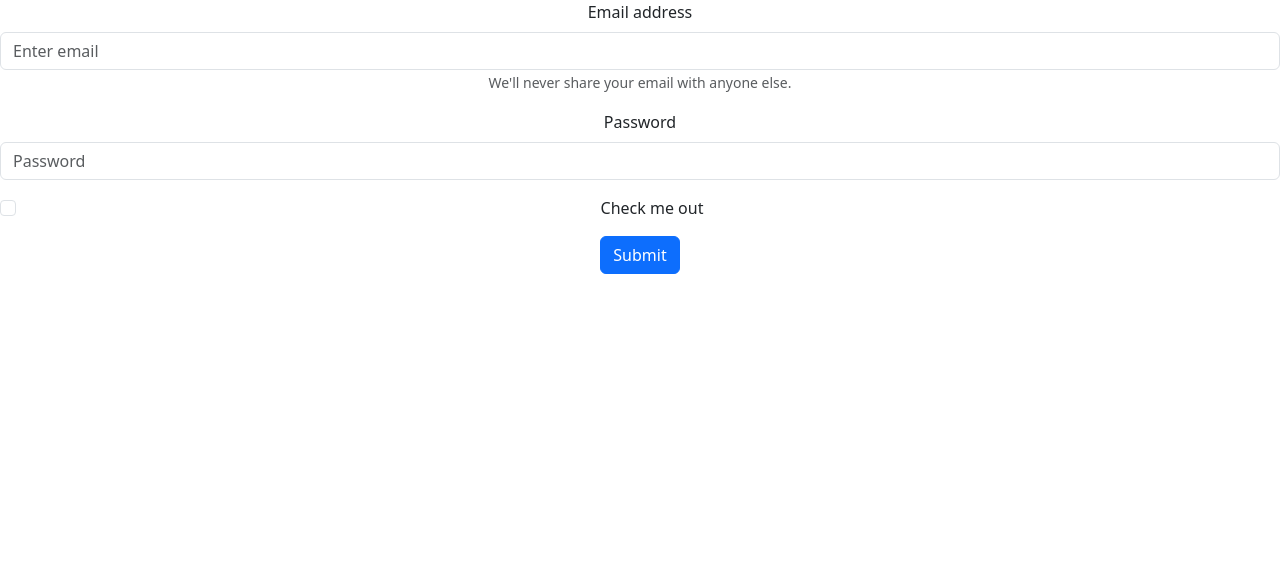
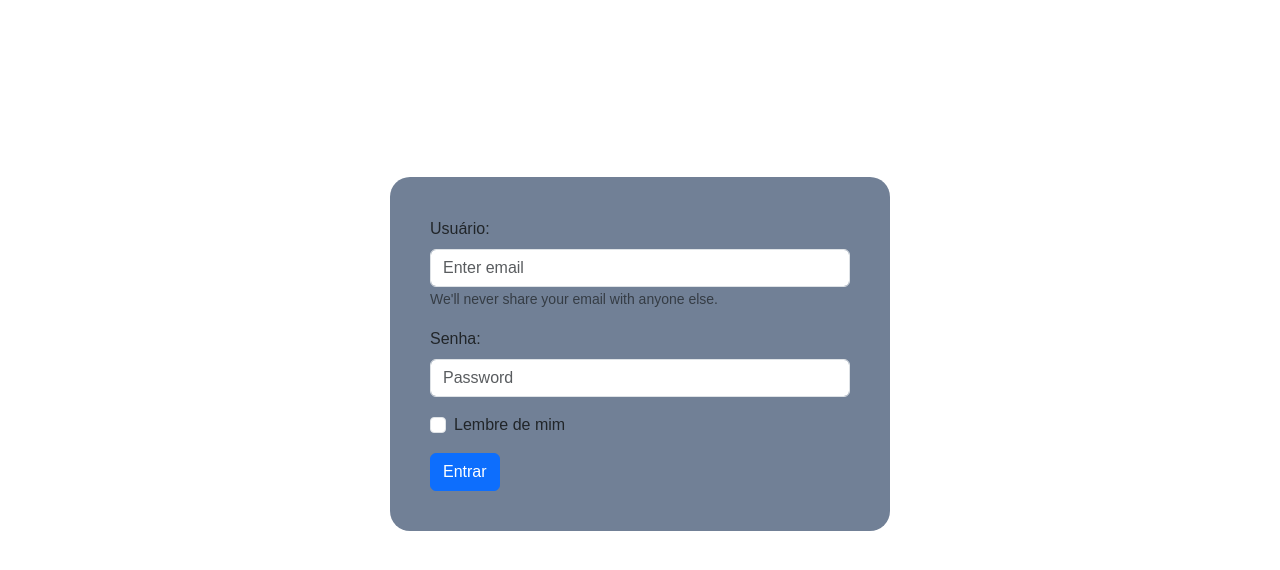
Before and after one commit to chyoda/coin_project, a React (Create React App) app: page / in a window 1280 px wide. Shown: the top 570 px of the page. Built offline with nearby package versions, Linux system fonts and the light colour scheme.

Commit message:
Iniitial Login

```diff
--- a/src/App.css
+++ /dev/null
@@ -1,38 +0,0 @@
-.App {
-  text-align: center;
-}
-
-.App-logo {
-  height: 40vmin;
-  pointer-events: none;
-}
-
-@media (prefers-reduced-motion: no-preference) {
-  .App-logo {
-    animation: App-logo-spin infinite 20s linear;
-  }
-}
-
-.App-header {
-  background-color: #282c34;
-  min-height: 100vh;
-  display: flex;
-  flex-direction: column;
-  align-items: center;
-  justify-content: center;
-  font-size: calc(10px + 2vmin);
-  color: white;
-}
-
-.App-link {
-  color: #61dafb;
-}
-
-@keyframes App-logo-spin {
-  from {
-    transform: rotate(0deg);
-  }
-  to {
-    transform: rotate(360deg);
-  }
-}
--- a/src/App.js
+++ b/src/App.js
@@ -1,5 +1,5 @@
 import logo from './logo.svg';
-import './App.css';
+import './styles/App.css'
 import Login from './pages/Login';
 import 'bootstrap/dist/css/bootstrap.min.css';
 
--- a/src/components/FormLog.js
+++ b/src/components/FormLog.js
@@ -1,12 +1,13 @@
 import Button from 'react-bootstrap/Button';
 import Form from 'react-bootstrap/Form';
-
+import '../styles/Login.css'
 
 function FormLog() {
     return (
-        <Form>
+    <div className='form_box'>
+        <Form className='login_form'>
             <Form.Group className="mb-3" controlId="formBasicEmail">
-            <Form.Label>Email address</Form.Label>
+            <Form.Label>Usuário:</Form.Label>
             <Form.Control type="email" placeholder="Enter email" />
             <Form.Text className="text-muted">
                 We'll never share your email with anyone else.
@@ -14,16 +15,17 @@ function FormLog() {
             </Form.Group>
 
             <Form.Group className="mb-3" controlId="formBasicPassword">
-            <Form.Label>Password</Form.Label>
+            <Form.Label>Senha:</Form.Label>
             <Form.Control type="password" placeholder="Password" />
             </Form.Group>
             <Form.Group className="mb-3" controlId="formBasicCheckbox">
-            <Form.Check type="checkbox" label="Check me out" />
+            <Form.Check type="checkbox" label="Lembre de mim" />
             </Form.Group>
             <Button variant="primary" type="submit">
-            Submit
+            Entrar
             </Button>
         </Form>
+    </div>
     );
 }
 
--- /dev/null
+++ b/src/styles/App.css
@@ -0,0 +1,26 @@
+:root {
+  --white: #fff;
+  --gray-100: #edf2f7;
+  --gray-200: #e2e8f0;
+  --gray-400: #a0aec0;
+  --gray-500: #718096;
+  --gray-700: #2d3748;
+  --primary: #4763ff;
+  --primary-light: #7086ff;
+  --primary-dark: #1834cc;
+  --danger: #e53e3e;
+  --danger-light: #f9eaea;
+  --bluePE: #3155A4;
+  --redPE: #C34342;
+  --yellowPE: #FFB511;
+  --greenPE: #00AD4A;
+}
+
+* {
+  margin: 0;
+  padding: 0;
+  box-sizing: border-box;
+  font-family: 16px;
+  font-family: 'Poppins', sans-serif;
+  list-style: none;
+}
--- /dev/null
+++ b/src/styles/Login.css
@@ -0,0 +1,8 @@
+.form_box {
+    margin: 0 auto;
+    width: 500px;
+    background-color: var(--gray-500);
+    transform: translateY(50%);
+    border-radius: 20px;
+    padding: 40px;
+}
```
